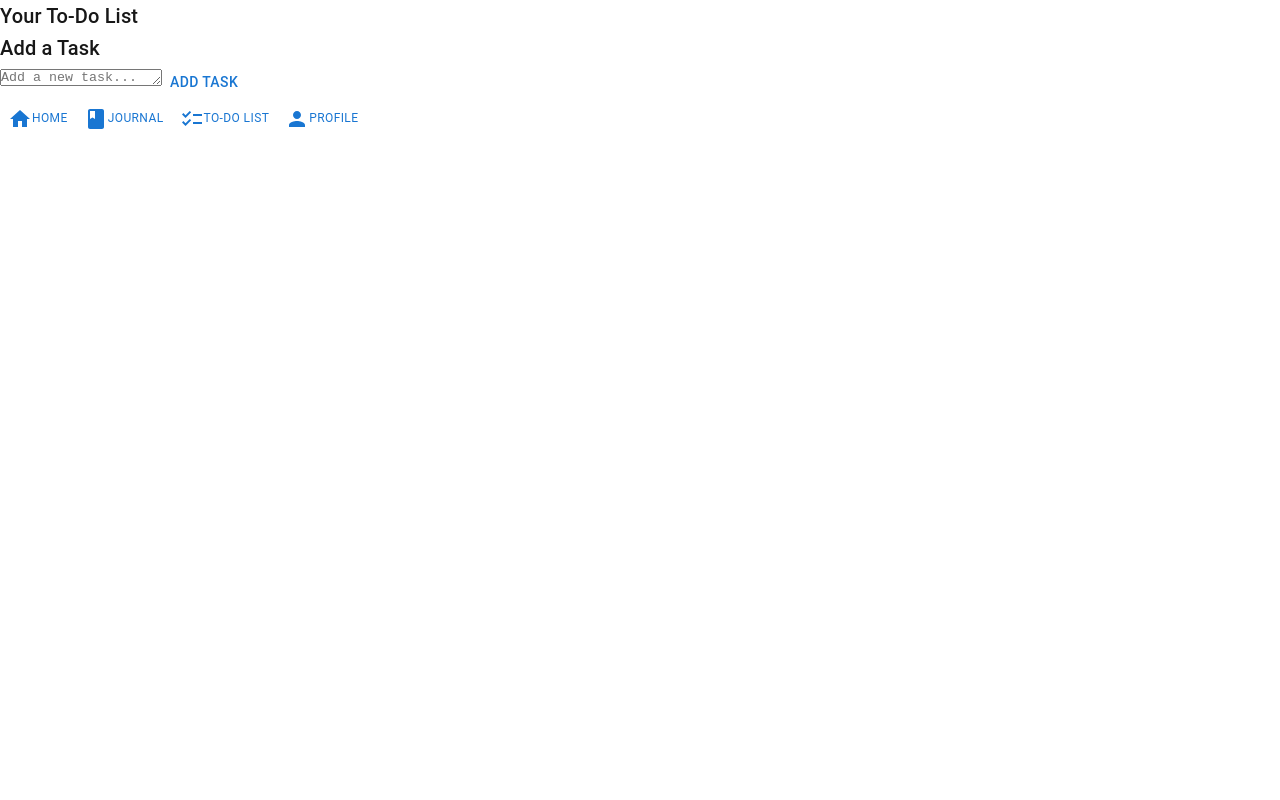
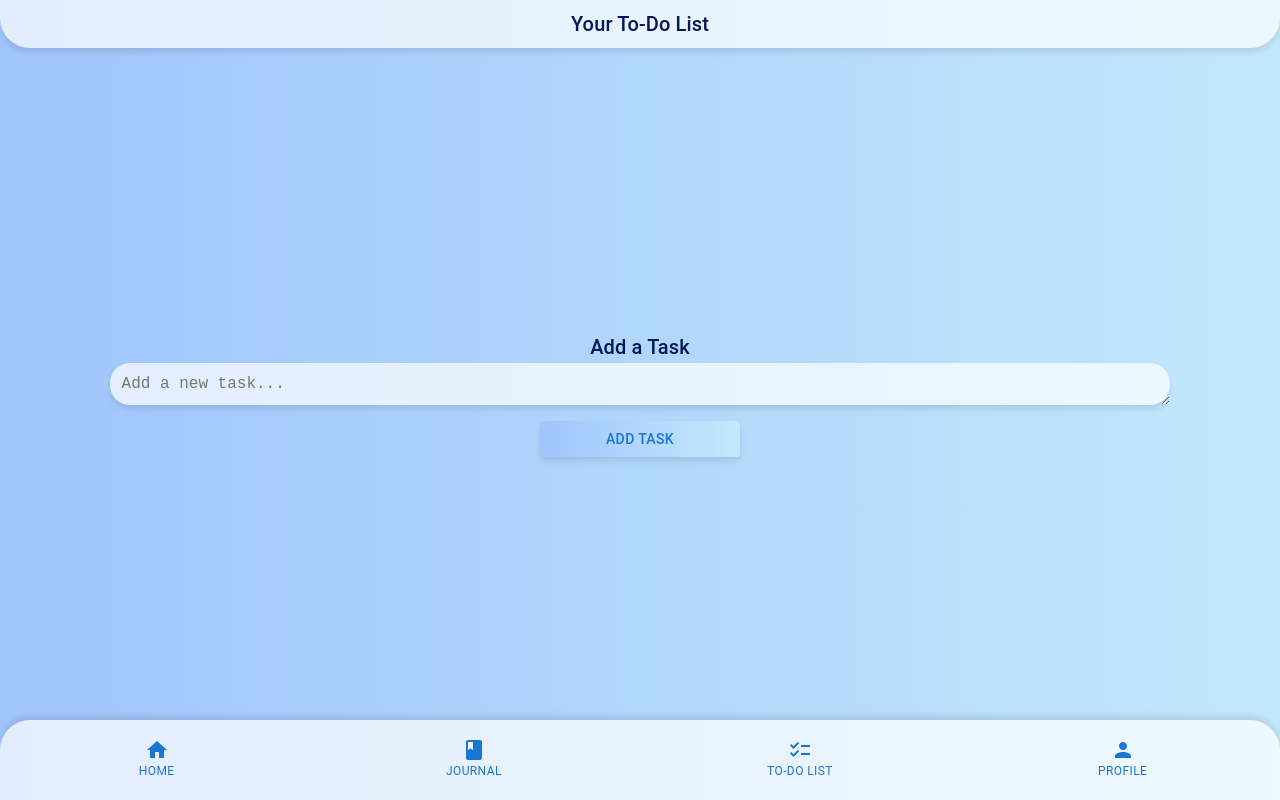
Before and after one commit to Slooma951/Major-Group-Project, a Next.js app in the folder DVS Note/dvsnote/: page /todo in a window 1280 px wide. Built offline with nearby package versions, Linux system fonts and the light colour scheme.

Commit message:
css for to do pageeee

```diff
--- a/DVS Note/dvsnote/src/app/todo/todo.module.css
+++ b/DVS Note/dvsnote/src/app/todo/todo.module.css
@@ -0,0 +1,95 @@
+.mainContainer {
+    display: flex;
+    flex-direction: column;
+    min-height: 100vh;
+    background: linear-gradient(to right, #a1c4fd, #c2e9fb);
+    color: black;
+    padding-bottom: 60px;
+    overflow: hidden;
+}
+
+.header {
+    display: flex;
+    flex-direction: column;
+    align-items: center;
+    padding: 8px;
+    background: rgba(255, 255, 255, 0.7);
+    border-radius: 0 0 30px 30px;
+    box-shadow: 0 4px 6px rgba(0, 0, 0, 0.1);
+    width: 100%;
+}
+
+.promptText {
+    font-weight: bold;
+    color: #001858;
+    margin-bottom: 16px;
+    font-size: 20px;
+}
+
+.centerContent {
+    display: flex;
+    flex-direction: column;
+    align-items: center;
+    justify-content: center;
+    flex: 1;
+    padding: 16px;
+    text-align: center;
+}
+
+.taskInput {
+    background-color: rgba(255, 255, 255, 0.7);
+    padding: 12px;
+    border-radius: 20px;
+    font-size: 16px;
+    color: #001858;
+    width: 85%;
+    border: none;
+    box-shadow: 0 4px 6px rgba(0, 0, 0, 0.1);
+    margin-bottom: 16px;
+    outline: none;
+}
+
+.addButton {
+    background: linear-gradient(to right, #a1c4fd, #c2e9fb);
+    color: #001858;
+    padding: 12px;
+    border-radius: 30px;
+    font-weight: bold;
+    width: 200px;
+    display: block;
+    box-shadow: 0 4px 6px rgba(0, 0, 0, 0.1);
+    text-transform: none;
+}
+
+.addButton:hover {
+    background: linear-gradient(to right, #90caf9, #a1c4fd);
+}
+
+.bottomNav {
+    position: fixed;
+    bottom: 0;
+    width: 100%;
+    display: flex;
+    justify-content: space-around;
+    align-items: center;
+    padding: 12px 0;
+    background: rgba(255, 255, 255, 0.7);
+    border-radius: 30px 30px 0 0;
+    box-shadow: 0 -4px 6px rgba(0, 0, 0, 0.1);
+}
+
+.navItem {
+    display: flex;
+    flex-direction: column;
+    align-items: center;
+    color: #001858;
+    text-transform: none;
+}
+
+.navItem:hover {
+    color: #f582ae;
+}
+
+.navText {
+    font-size: 12px;
+}
```
